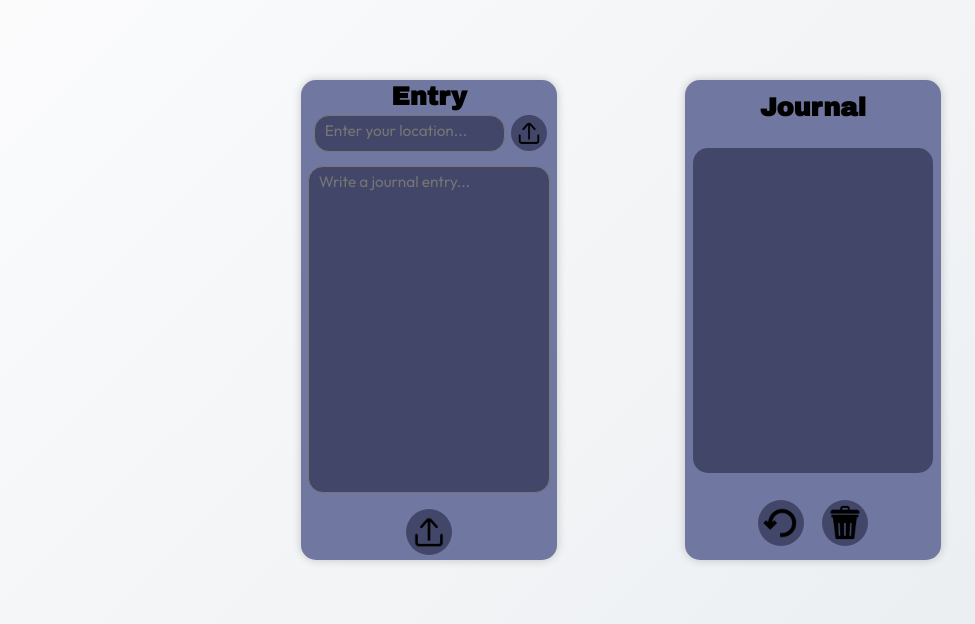
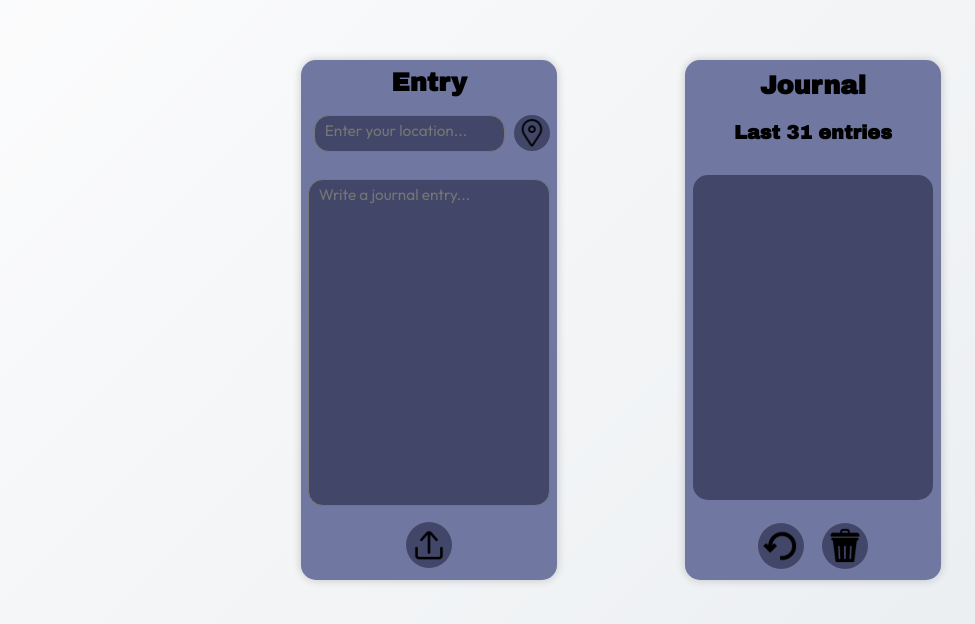
Before and after one commit to GianniMS/Diary-Chatbot, a plain HTML site: page client/index.html in a window 1280 px wide. Shown: the part 80-704 px from the top of the page, without its empty margins (19-994 px from the left). Drawn offline with Linux system fonts and the light colour scheme.

Commit message:
added proper u for location submit

```diff
--- a/client/index.html
+++ b/client/index.html
@@ -21,7 +21,7 @@
             <form class="location-form">
                 <div class="location-container">
                     <textarea name="location" class="location-input" placeholder="Enter your location..."></textarea>
-                    <button class="location-button" type="submit"><img class="send-image" src="images/send-button.png">
+                    <button class="location-button" type="submit"><img class="location-image" src="images/location-button.png">
                     </button>
                 </div>
             </form>
@@ -36,6 +36,7 @@
         </section>
         <section class="card-section">
             <h1 class="section-title">Journal</h1>
+            <h2 class="sub-title">Last 31 entries</h2>
             <article class="journal-content">
                 <ul class="history-list"></ul>
             </article>
--- a/client/style.css
+++ b/client/style.css
@@ -39,7 +39,7 @@
     justify-content: space-around;
 
     width: 20vw;
-    height: 60vh;
+    height: 65vh;
 
     background-color: #7077A1;
     box-shadow: 0 0 10px rgba(0, 0, 0, 0.2);
@@ -60,7 +60,9 @@
 }
 
 .sub-title {
-    font-size: 1.3vw;
+    height: 30px;
+    font-size: 1.5vw;
+    font-family: 'Archivo Black', sans-serif;
 }
 
 .entry-input {
@@ -128,7 +130,15 @@
     background: none;
     cursor: pointer;
     display: flex;
-    justify-content: center;
+}
+
+.location-image {
+    position: relative;
+    width: 30px;
+    height: 30px;
+    background-color: #424769;
+    border-radius: 50px;
+    padding: 3px;
 }
 
 .send-image {
--- a/server/server.js
+++ b/server/server.js
@@ -51,12 +51,14 @@ app.post('/location', async (req, res) => {
         // Get the location from the request body
         locationName = req.body.location;
 
+        // Initiate OpenWeatherAPI
         let weather = new OpenWeatherAPI({
             key: process.env.OPENWEATHER_API_KEY,
             locationName: locationName,
             units: "imperial"
         });
 
+        // Set currentWeather variable to string displaying location and weather description
         weather.getCurrent().then(data => {
             currentWeather = `Current weather in ${locationName} is: ${data.weather.description}`;
             console.log(currentWeather);
```
Also changed, not shown: client/images/location-button.png (added).
